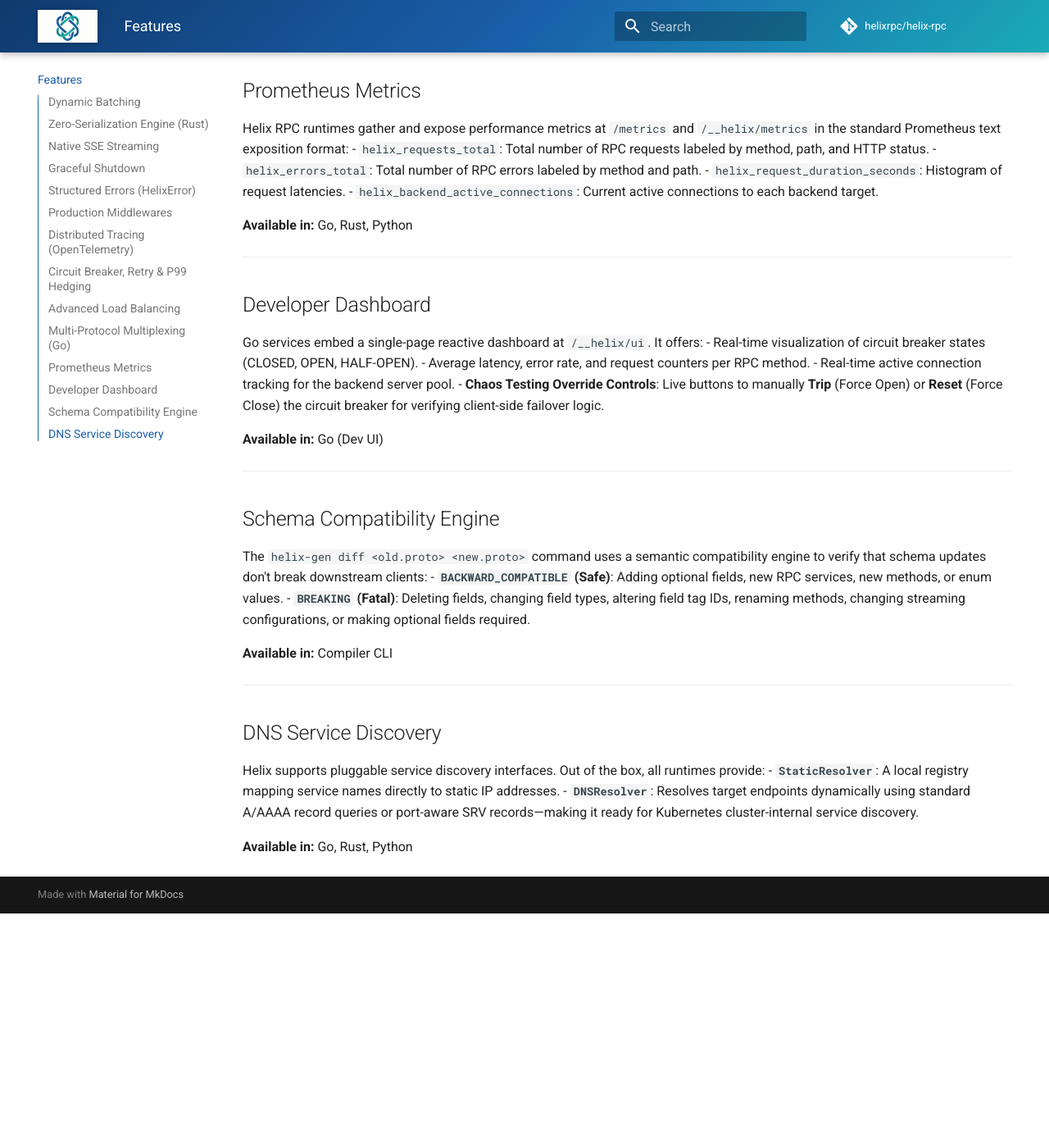
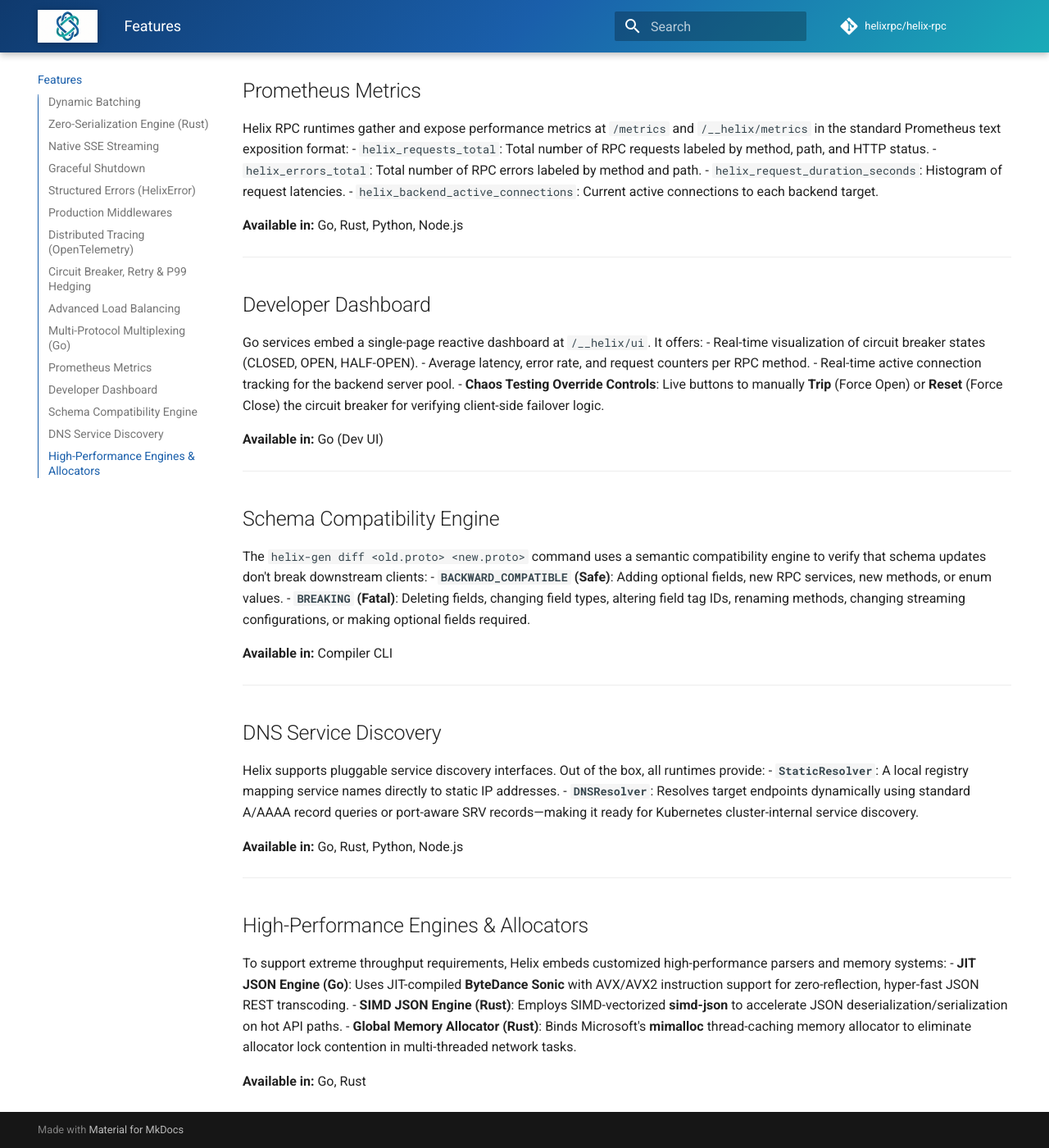
Before and after one commit to helixrpc/helix-rpc, an MkDocs documentation site: the page built from docs/features.md, in a window 1280 px wide and 1400 px high, scrolled down 3218 px. Shown: the whole window at 82% size. Built offline with MkDocs 1.6.1 and Material for MkDocs 9.7.7, drawn with Linux system fonts in a browser that asks for light colours; comment, search, counter and statistics services are not loaded; before the commit the page ends 4332 px from its top, so only the background shows below that; some of the changed text lies outside the part shown.

Commit message:
docs: document new Node.js features and advanced performance engines

```diff
--- a/docs/features.md
+++ b/docs/features.md
@@ -23,7 +23,7 @@
 ## Native SSE Streaming
 Chat UIs require real-time token streaming. Helix RPC implements native Server-Sent Events (SSE) across all three runtimes. When a client sends `Accept: text/event-stream`, the gateway automatically detects the stream, launches the async generator, and proxies yields into standard `data: {...}\n\n` SSE frames.
 
-**Available in:** Go, Rust, Python
+**Available in:** Go, Rust, Python, Node.js
 
 ---
 
@@ -35,14 +35,14 @@
 - **Rust**: `tokio::sync::broadcast` with `graceful_shutdown()` on each hyper connection.
 - **Python**: SIGTERM/SIGINT handlers set a stop event; `stop_async(drain_seconds=5.0)` waits for in-flight requests before tearing down the `AppRunner`.
 
-**Available in:** Go, Rust, Python
+**Available in:** Go, Rust, Python, Node.js
 
 ---
 
 ## Structured Errors (`HelixError`)
 All three runtimes define a common `HelixError` type carrying a gRPC-compatible `ErrorCode` (0–16) alongside a human-readable message. The runtime automatically maps the code to the correct HTTP status (e.g. `NOT_FOUND → 404`, `UNAVAILABLE → 503`) so handlers simply raise/return the error and the framework takes care of the wire format.
 
-**Available in:** Go (`errors.go`), Rust (`errors.rs`), Python (`errors.py`)
+**Available in:** Go (`errors.go`), Rust (`errors.rs`), Python (`errors.py`), Node.js (`errors.ts`)
 
 ---
 
@@ -60,7 +60,7 @@
 
 A **configurable probabilistic sampler** (default 1%) prevents the OpenTelemetry collector from being overwhelmed in production, while ensuring sufficient coverage for latency debugging.
 
-**Available in:** Go (`telemetry.go`), Rust (`telemetry.rs`), Python (`telemetry.py`)
+**Available in:** Go (`telemetry.go`), Rust (`telemetry.rs`), Python (`telemetry.py`), Node.js (`telemetry.ts`)
 
 ---
 
@@ -71,15 +71,15 @@
 2. **Exponential Backoff with Full Jitter** — avoids thundering-herd retries. Sleep duration is `rand[0, backoff)` per the AWS recommendation.
 3. **P99 Hedging with `TokenBucket`** — if a request doesn't complete within the P99 latency threshold, a duplicate is fired to a different backend. The token bucket limits hedging to e.g. 10 duplicates/second, preventing hedge-induced amplification during cluster-wide slowdowns.
 
-**Available in:** Go, Rust, Python
+**Available in:** Go, Rust, Python, Node.js
 
 ---
 
 ## Advanced Load Balancing
-- **Round-Robin**: Thread-safe atomic counter; available in Go and Rust.
+- **Round-Robin**: Thread-safe atomic counter; available in Go, Rust, Python, and Node.js.
 - **Least-Connections (`LeastConnBalancer`)**: Lock-free in Go (atomic pointer swaps + cache-line padding); `RwLock`-based in Rust. Dynamically routes new requests to the backend with the fewest in-flight connections — ideal for AI inference where request latency is highly variable.
 
-**Available in:** Go (lock-free), Rust
+**Available in:** Go, Rust, Python, Node.js
 
 ---
 
@@ -102,7 +102,7 @@
 - `helix_request_duration_seconds`: Histogram of request latencies.
 - `helix_backend_active_connections`: Current active connections to each backend target.
 
-**Available in:** Go, Rust, Python
+**Available in:** Go, Rust, Python, Node.js
 
 ---
 
@@ -131,4 +131,14 @@
 - **`StaticResolver`**: A local registry mapping service names directly to static IP addresses.
 - **`DNSResolver`**: Resolves target endpoints dynamically using standard A/AAAA record queries or port-aware SRV records—making it ready for Kubernetes cluster-internal service discovery.
 
-**Available in:** Go, Rust, Python
+**Available in:** Go, Rust, Python, Node.js
+
+---
+
+## High-Performance Engines & Allocators
+To support extreme throughput requirements, Helix embeds customized high-performance parsers and memory systems:
+- **JIT JSON Engine (Go)**: Uses JIT-compiled **ByteDance Sonic** with AVX/AVX2 instruction support for zero-reflection, hyper-fast JSON REST transcoding.
+- **SIMD JSON Engine (Rust)**: Employs SIMD-vectorized **simd-json** to accelerate JSON deserialization/serialization on hot API paths.
+- **Global Memory Allocator (Rust)**: Binds Microsoft's **mimalloc** thread-caching memory allocator to eliminate allocator lock contention in multi-threaded network tasks.
+
+**Available in:** Go, Rust
```
